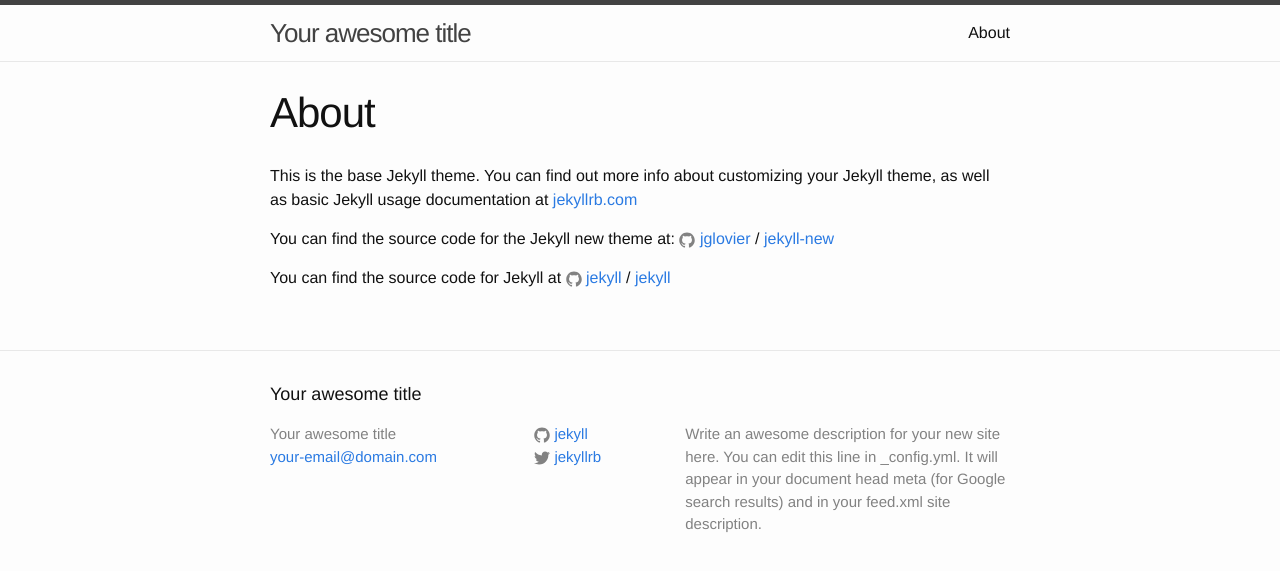
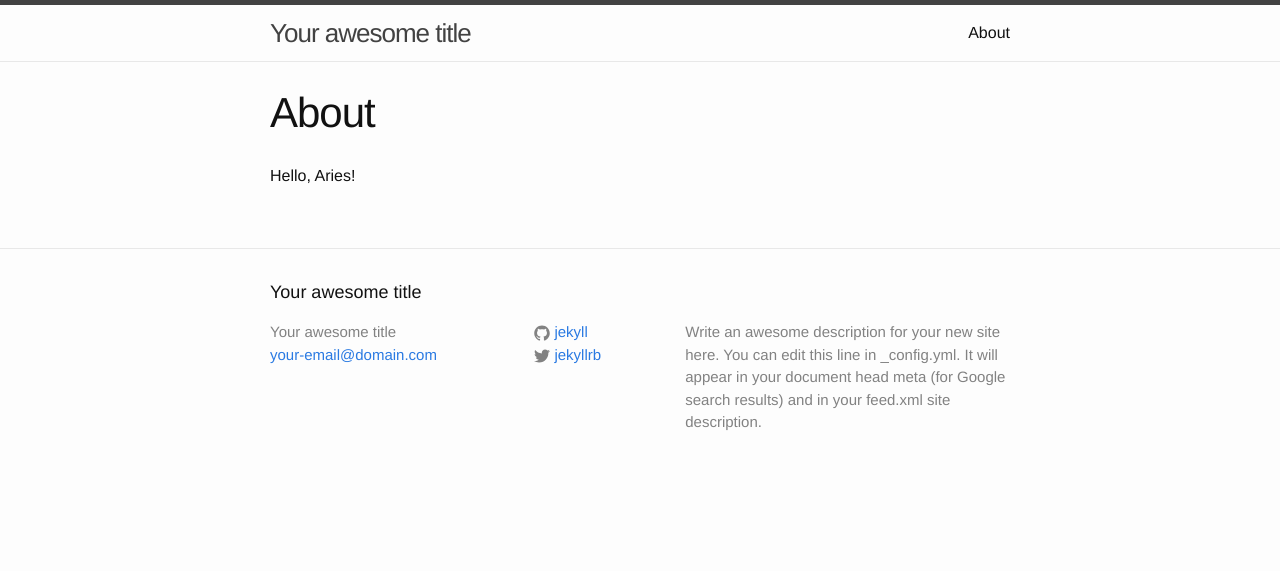
Before and after one commit to ariesb/ariesb.github.io, a Jekyll site: the page built from about.md, in a window 1280 px wide. Shown: the top 571 px of the page. Built offline with Jekyll 4.4.1, drawn with Linux system fonts in a browser that asks for light colours.

Commit message:
New content

```diff
--- a/about.md
+++ b/about.md
@@ -2,14 +2,8 @@
 layout: page
 title: About
 permalink: /about/
+published: true
 ---
 
-This is the base Jekyll theme. You can find out more info about customizing your Jekyll theme, as well as basic Jekyll usage documentation at [jekyllrb.com](http://jekyllrb.com/)
 
-You can find the source code for the Jekyll new theme at:
-{% include icon-github.html username="jglovier" %} /
-[jekyll-new](https://github.com/jglovier/jekyll-new)
-
-You can find the source code for Jekyll at
-{% include icon-github.html username="jekyll" %} /
-[jekyll](https://github.com/jekyll/jekyll)
+Hello, Aries!
```
